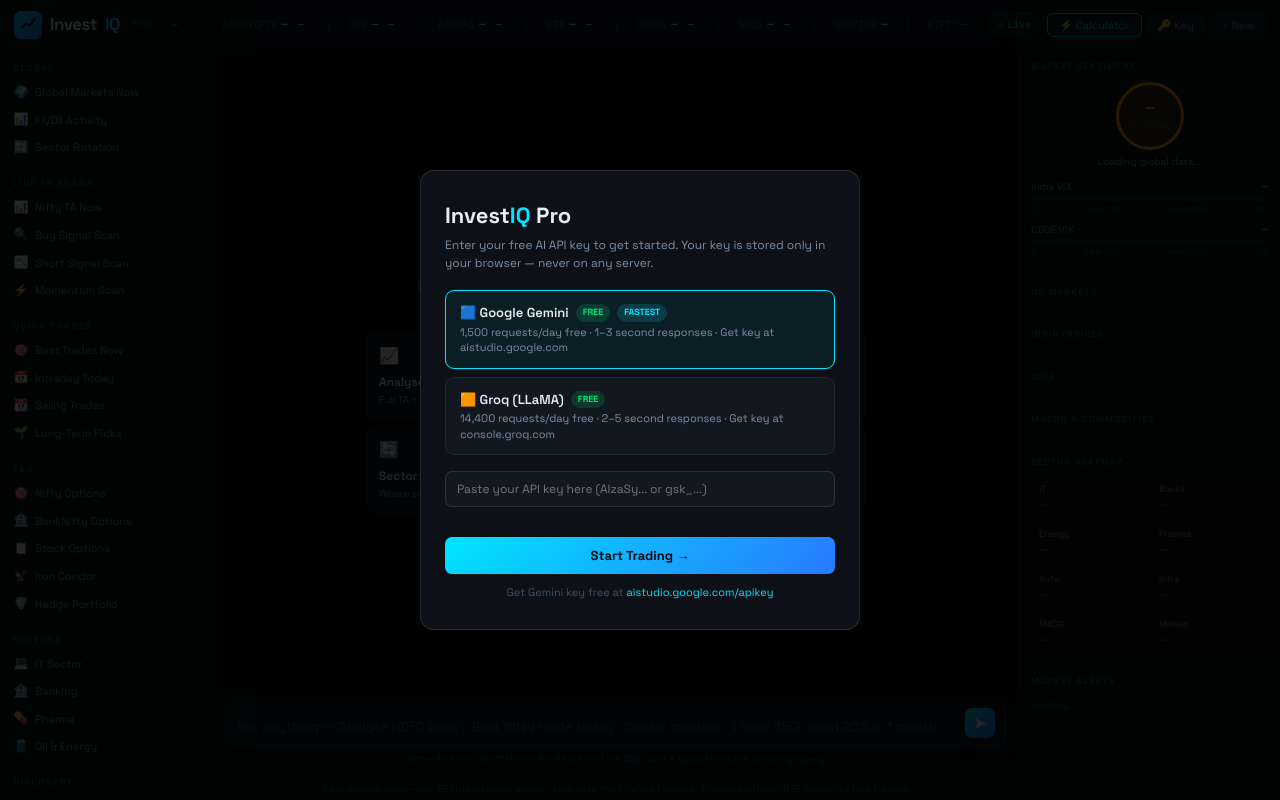
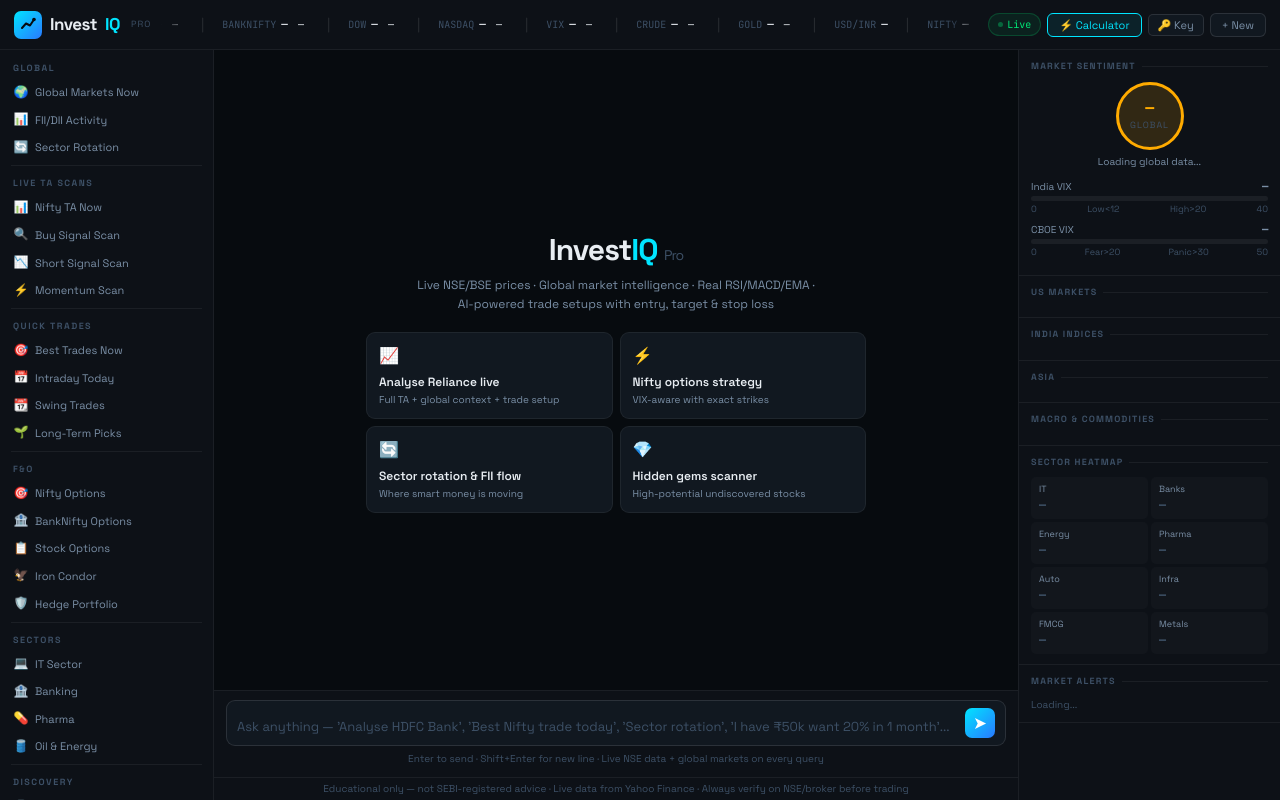
Before and after one commit to chandraprataps68-web/investiq, a website: page public/index.html in a window 1280 px wide. Drawn offline with Linux system fonts and the light colour scheme.

Commit message:
Add files via upload

```diff
--- a/public/index.html
+++ b/public/index.html
@@ -257,28 +257,7 @@ body{background:var(--bg);color:var(--tx);font-family:var(--font);font-size:14px
 
 @media(max-width:768px){.sidebar{display:none}#rp{display:none}#calcPanel{display:none!important}.sug-grid{grid-template-columns:1fr}}
 
-/* Key setup modal */
-#keyModal{position:fixed;inset:0;z-index:9999;background:rgba(0,0,0,0.85);display:flex;align-items:center;justify-content:center;padding:20px}
-#keyModal.hidden{display:none}
-.km-card{background:var(--s1);border:1px solid var(--b2);border-radius:14px;padding:28px 24px;max-width:440px;width:100%}
-.km-logo{font-size:22px;font-weight:700;margin-bottom:4px;color:var(--tx)}
-.km-logo em{color:var(--accent);font-style:normal}
-.km-sub{font-size:12px;color:var(--tx2);margin-bottom:18px;line-height:1.5}
-.km-opt{background:var(--s2);border:1px solid var(--b1);border-radius:9px;padding:12px 14px;margin-bottom:8px;cursor:pointer;transition:all .15s}
-.km-opt:hover{border-color:var(--accent)}
-.km-opt.selected{border-color:var(--accent);background:rgba(0,229,255,0.06)}
-.km-opt-title{font-size:13px;font-weight:600;color:var(--tx);margin-bottom:2px;display:flex;align-items:center;gap:7px}
-.km-opt-sub{font-size:11px;color:var(--tx2);line-height:1.4}
-.km-badge{font-size:9px;padding:2px 7px;border-radius:10px;font-weight:700}
-.km-free{background:rgba(0,230,118,0.15);color:var(--green)}
-.km-fast{background:rgba(0,229,255,0.15);color:var(--accent)}
-.km-inp{width:100%;padding:9px 11px;font-size:12px;background:var(--s2);border:1px solid var(--b2);border-radius:7px;color:var(--tx);font-family:var(--font);outline:none;margin-top:8px;margin-bottom:10px}
-.km-inp:focus{border-color:var(--accent)}
-.km-btn{width:100%;padding:10px;background:linear-gradient(135deg,var(--accent),var(--blue));color:#070b0f;border:none;border-radius:7px;font-size:13px;font-weight:700;font-family:var(--font);cursor:pointer;margin-bottom:6px}
-.km-link{font-size:11px;color:var(--tx3);text-align:center;margin-top:4px}
-.km-link a{color:var(--accent);text-decoration:none}
-.km-err{font-size:11px;color:var(--red);min-height:16px;margin-bottom:4px}
-.kb-btn{font-size:11px;padding:3px 9px;border-radius:5px;background:var(--s2);border:1px solid var(--b2);color:var(--tx2);cursor:pointer;font-family:var(--font);display:flex;align-items:center;gap:4px}
+.kb-btn{font-size:11px;padding:3px 9px;border-radius:5px;background:var(--s2);border:1px solid var(--b2);color:var(--tx2);cursor:pointer;font-family:var(--font)}
 .kb-btn:hover{border-color:var(--accent);color:var(--accent)}
 </style>
 </head>
@@ -321,38 +300,6 @@ body{background:var(--bg);color:var(--tx);font-family:var(--font);font-size:14px
     <button class="tb-btn on" id="calcBtn" onclick="toggleCalc()">⚡ Calculator</button>
     <button class="kb-btn" onclick="showKeySetup()" title="Change API key">🔑 Key</button>
     <button class="tb-btn" onclick="newChat()">+ New</button>
-  </div>
-</div>
-
-
-<div id="keyModal">
-  <div class="km-card">
-    <div class="km-logo">Invest<em>IQ</em> Pro</div>
-    <div class="km-sub">Enter your free AI API key to get started. Your key is stored only in your browser — never on any server.</div>
-
-    <div class="km-opt selected" id="opt-gemini" onclick="selectProvider('gemini')">
-      <div class="km-opt-title">
-        <span>🟦 Google Gemini</span>
-        <span class="km-badge km-free">FREE</span>
-        <span class="km-badge km-fast">FASTEST</span>
-      </div>
-      <div class="km-opt-sub">1,500 requests/day free · 1–3 second responses · Get key at aistudio.google.com</div>
-    </div>
-
-    <div class="km-opt" id="opt-groq" onclick="selectProvider('groq')">
-      <div class="km-opt-title">
-        <span>🟧 Groq (LLaMA)</span>
-        <span class="km-badge km-free">FREE</span>
-      </div>
-      <div class="km-opt-sub">14,400 requests/day free · 2–5 second responses · Get key at console.groq.com</div>
-    </div>
-
-    <input class="km-inp" id="km-key" type="password" placeholder="Paste your API key here (AIzaSy... or gsk_...)"/>
-    <div class="km-err" id="km-err"></div>
-    <button class="km-btn" onclick="saveKey()">Start Trading →</button>
-    <div class="km-link" id="km-link">
-      Get Gemini key free at <a href="https://aistudio.google.com/apikey" target="_blank">aistudio.google.com/apikey</a>
-    </div>
   </div>
 </div>
 
@@ -702,69 +649,41 @@ function updateTicker(d){
 
 
 // ═══════════════════════════════════════════════
-// API KEY MANAGEMENT
+// API KEY MANAGEMENT - simple prompt approach
 // ═══════════════════════════════════════════════
-var selectedProvider='gemini';
-
-function selectProvider(p){
-  selectedProvider=p;
-  document.getElementById('opt-gemini').classList.toggle('selected',p==='gemini');
-  document.getElementById('opt-groq').classList.toggle('selected',p==='groq');
-  var linkEl=document.getElementById('km-link');
-  if(p==='gemini'){
-    linkEl.innerHTML='Get Gemini key free at <a href="https://aistudio.google.com/apikey" target="_blank">aistudio.google.com/apikey</a>';
-    document.getElementById('km-key').placeholder='AIzaSy... (Gemini key)';
-  }else{
-    linkEl.innerHTML='Get Groq key free at <a href="https://console.groq.com/keys" target="_blank">console.groq.com/keys</a>';
-    document.getElementById('km-key').placeholder='gsk_... (Groq key)';
+function showKeySetup(){
+  var key=prompt('Enter your Gemini API key (AIzaSy...) or Groq key (gsk_...):\n\nGet free Gemini key at: aistudio.google.com/apikey\nGet free Groq key at: console.groq.com/keys');
+  if(key&&key.trim()){
+    var k=key.trim();
+    if(k.startsWith('AIza')||k.startsWith('gsk_')){
+      setAIKey(k);
+      updateKeyIndicator();
+      alert('Key saved! You can now start trading.');
+    }else{
+      alert('Invalid key. Should start with AIzaSy (Gemini) or gsk_ (Groq). Try again.');
+    }
   }
-}
-
-function saveKey(){
-  var key=document.getElementById('km-key').value.trim();
-  var errEl=document.getElementById('km-err');
-  if(!key){errEl.textContent='Please enter your API key';return}
-  if(!key.startsWith('AIza')&&!key.startsWith('gsk_')){
-    errEl.textContent='Key should start with AIzaSy (Gemini) or gsk_ (Groq)';return;
-  }
-  errEl.textContent='';
-  setAIKey(key);
-  hideKeySetup();
-  // Update topbar indicator
-  updateKeyIndicator();
-}
-
-function showKeySetup(){
-  document.getElementById('keyModal').classList.remove('hidden');
-  document.getElementById('km-key').value='';
-  document.getElementById('km-err').textContent='';
-}
-
-function hideKeySetup(){
-  document.getElementById('keyModal').classList.add('hidden');
 }
 
 function updateKeyIndicator(){
   var key=getAIKey();
   var btn=document.querySelector('.kb-btn');
   if(btn){
-    if(key.startsWith('AIza'))btn.innerHTML='🟦 Gemini';
-    else if(key.startsWith('gsk_'))btn.innerHTML='🟧 Groq';
-    else btn.innerHTML='🔑 Key';
+    if(key.startsWith('AIza'))btn.textContent='🟦 Gemini ✓';
+    else if(key.startsWith('gsk_'))btn.textContent='🟧 Groq ✓';
+    else btn.textContent='🔑 Set Key';
   }
 }
 
-// Show modal on load if no key set, otherwise hide it
-if(!getAIKey()){
-  // Modal is visible by default (no hidden class)
-} else {
-  hideKeySetup();
-  updateKeyIndicator();
-}
-
-// Allow pressing Enter in key input
-document.getElementById('km-key').addEventListener('keydown',function(e){
-  if(e.key==='Enter')saveKey();
+// On load - prompt for key if not set
+window.addEventListener('load',function(){
+  if(!getAIKey()){
+    setTimeout(function(){
+      showKeySetup();
+    },500);
+  }else{
+    updateKeyIndicator();
+  }
 });
 
 loadGlobal();
```
